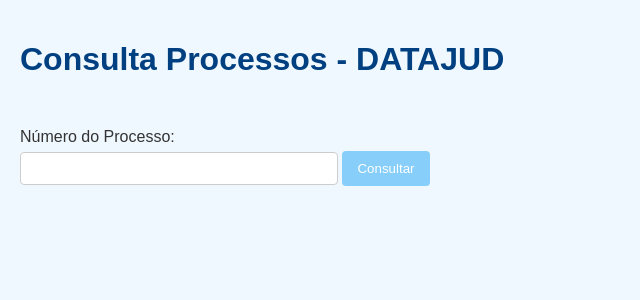
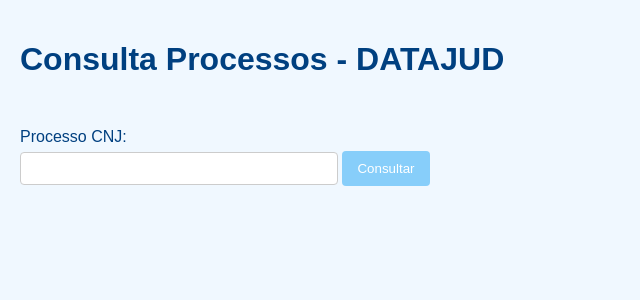
Before and after one commit to higordamasio/api_publica_cnj, a Flask app: page / in a window 1280 px wide. Shown: the top 300 px of the page, without its empty margins (0-640 px from the left). Run offline with Flask 3, Linux system fonts and the light colour scheme.

Commit message:
Alt. estilo

```diff
--- a/static/styles.css
+++ b/static/styles.css
@@ -25,6 +25,7 @@
 label {
     display: block;
     margin-bottom: 5px;
+    color: #004080; /* Dark blue */
 }
 
 input[type="text"] {
--- a/templates/index.html
+++ b/templates/index.html
@@ -14,7 +14,7 @@
     <body>
         <h1>Consulta Processos - DATAJUD</h1>
         <form method="post">
-            <label for="numeroProcesso">Número do Processo:</label>
+            <label for="numeroProcesso">Processo CNJ:</label>
             <input type="text" id="numeroProcesso" name="numeroProcesso" required oninput="this.value = this.value.replace(/\D/g, '')">
             <button type="submit">Consultar</button>
         </form>
```
